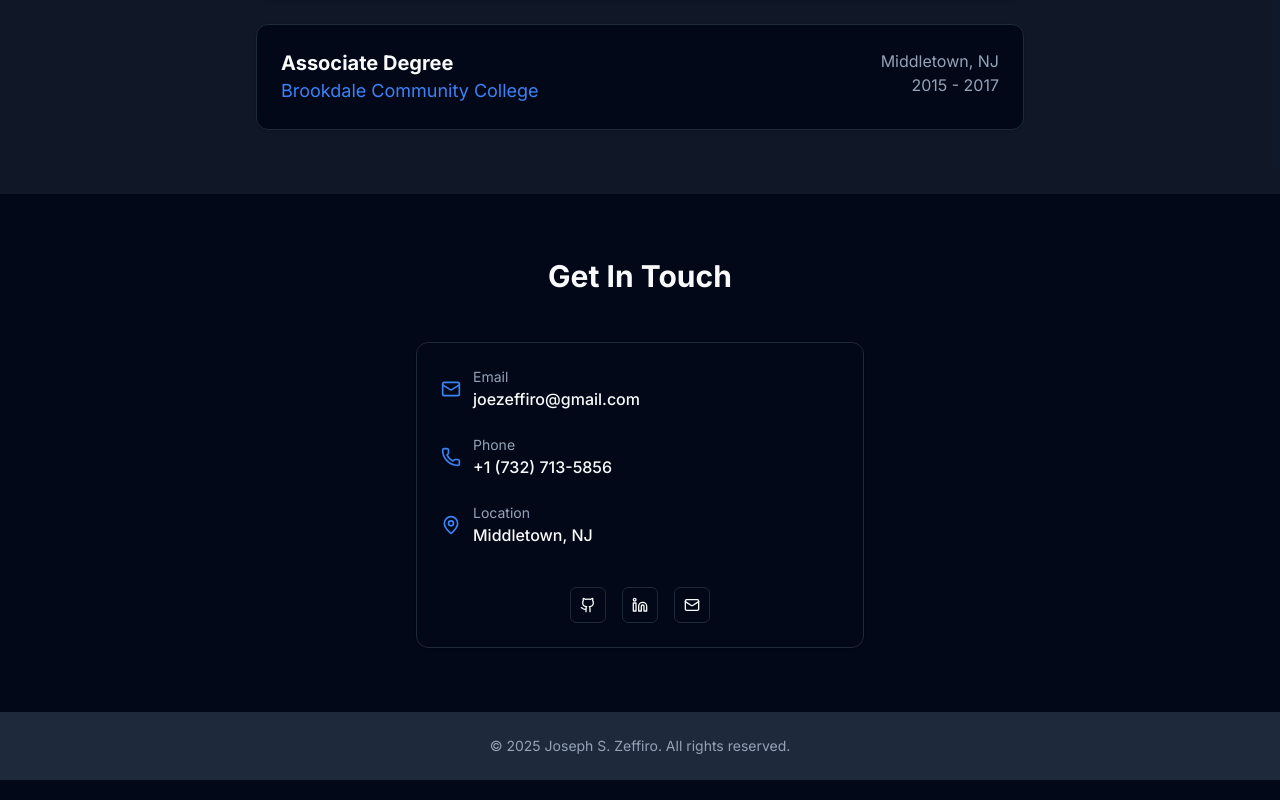
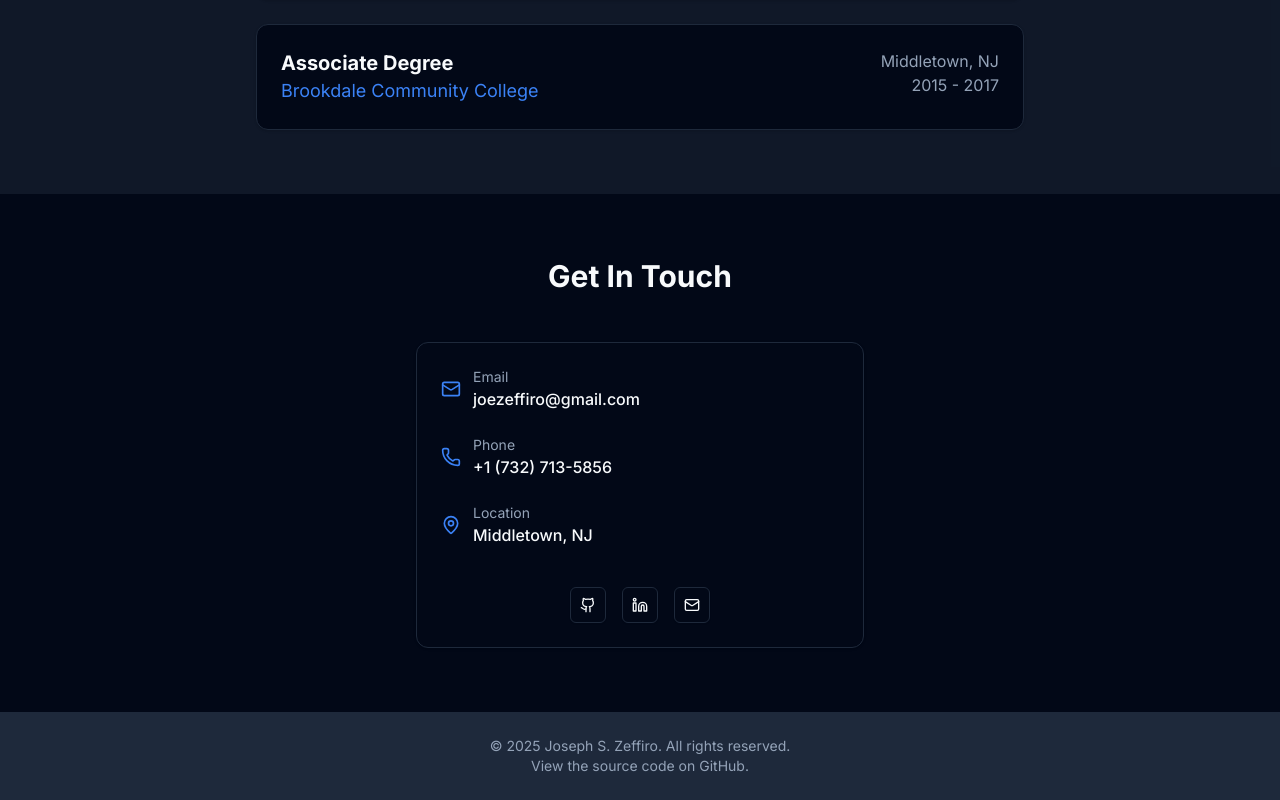
Before and after one commit to zeffirojoe/joseph-zeffiro-portfolio, a Next.js app: page / in a window 1280 px wide. Shown: the part 3136-3936 px from the top of the page. Built offline with nearby package versions, Linux system fonts and the light colour scheme.

Commit message:
Added source link

```diff
--- a/app/page.tsx
+++ b/app/page.tsx
@@ -550,6 +550,16 @@ export default function Home() {
           <p className="text-sm text-muted-foreground">
             © {new Date().getFullYear()} Joseph S. Zeffiro. All rights reserved.
           </p>
+          <p className="text-sm text-muted-foreground">
+            View the source code on{" "}
+            <a
+              href="https://github.com/zeffirojoe/joseph-zeffiro-portfolio"
+              className="hover:underline"
+            >
+              GitHub
+            </a>
+            .
+          </p>
         </div>
       </footer>
     </main>
```
